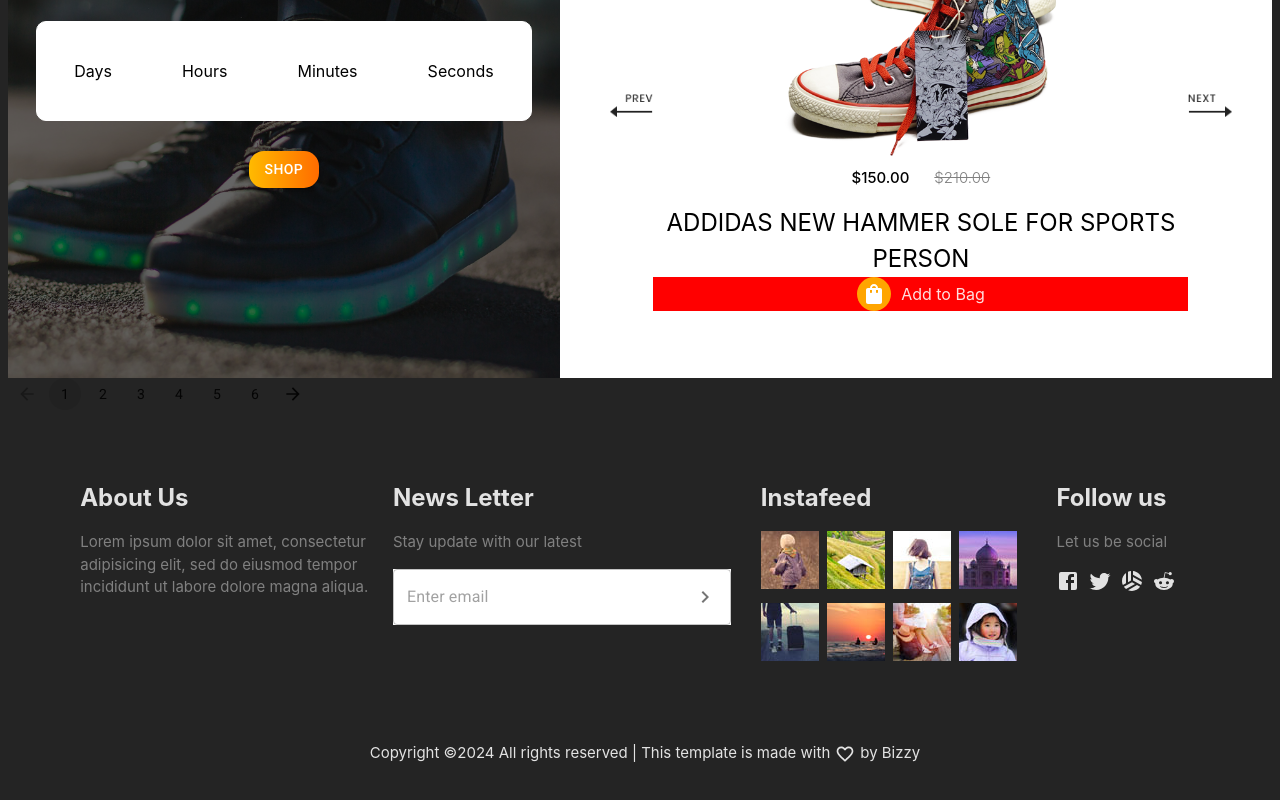
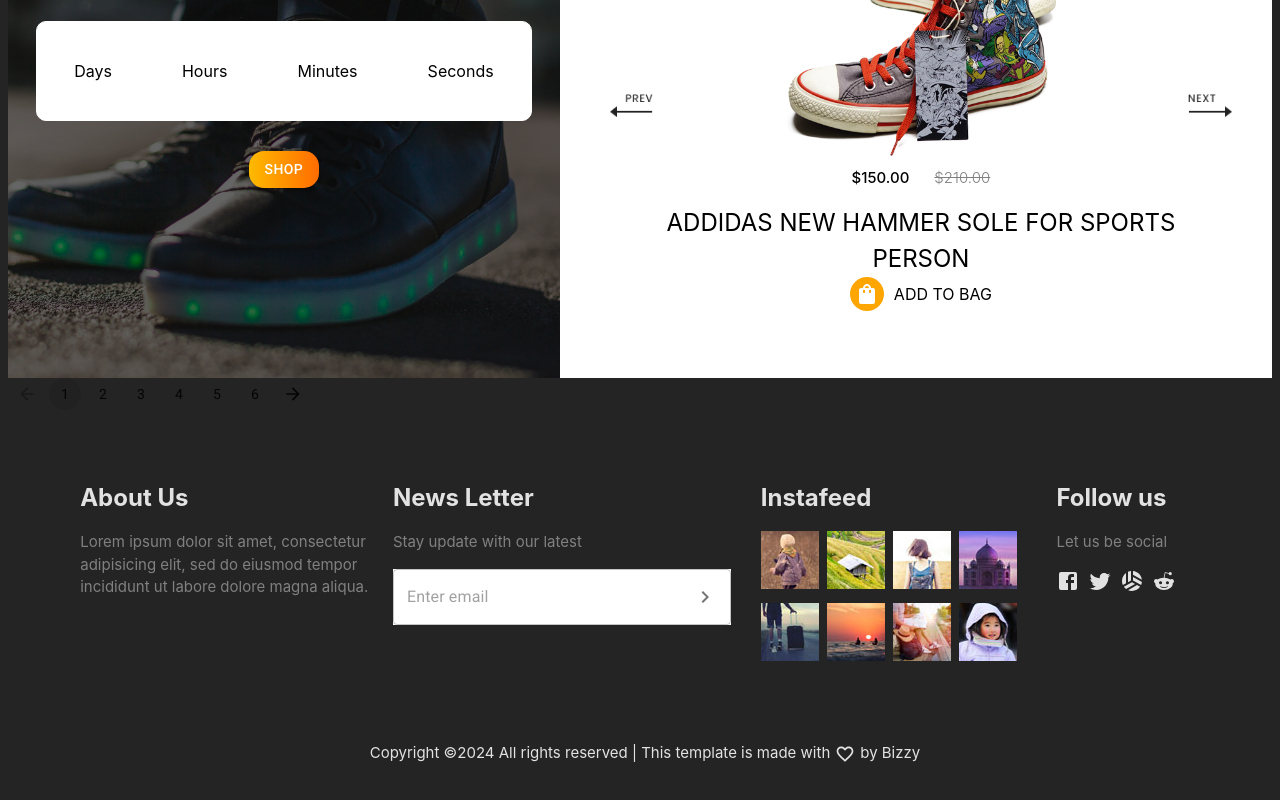
Before and after one commit to BridgetKas/ShoeStore, a React (Vite) app: page / in a window 1280 px wide. Shown: the part 4808-5608 px from the top of the page. Built offline with nearby package versions, Linux system fonts and the light colour scheme.

Commit message:
Fixed buttonIcon and exclusive Component

```diff
--- a/src/components/common/buttonIcon.jsx
+++ b/src/components/common/buttonIcon.jsx
@@ -1,11 +1,12 @@
 
 import IconButton from '@mui/material/IconButton';
 
-function ButtonIcon({size, color, icon, text, backgroundColor, style={}, onClick}) {
+function ButtonIcon({size, color, icon, text, backgroundColor, style={}, onClick,textColor}) {
   return (
     <div style={{display:"flex", gap:"10px", alignItems:"center"}}>
       <IconButton
         size={size}
+
         color={color}
         style={{...style,
           backgroundColor: backgroundColor
@@ -14,7 +15,9 @@ function ButtonIcon({size, color, icon, text, backgroundColor, style={}, onClick
       >
         {icon}
       </IconButton>
-      <div>{text}</div>
+      <div style={{
+        color:textColor
+      }}>{text}</div>
     </div>
   )
 }
--- a/src/components/exclusive/exclusive.jsx
+++ b/src/components/exclusive/exclusive.jsx
@@ -49,7 +49,8 @@ function ExclusiveComp() {
                 color="white"
                 icon={<ShoppingBagIcon/>}
                 backgroundColor="orange"
-                text=" Add to Bag"
+                text="ADD TO BAG"
+                textColor="black"
               />
             </div>
           </div>
--- a/src/components/exclusive/exclusive.module.css
+++ b/src/components/exclusive/exclusive.module.css
@@ -116,7 +116,6 @@ h1 {
     text-align:center;
     justify-content: center;
     display: flex;
-    background-color: red;
 }
 
 
```
